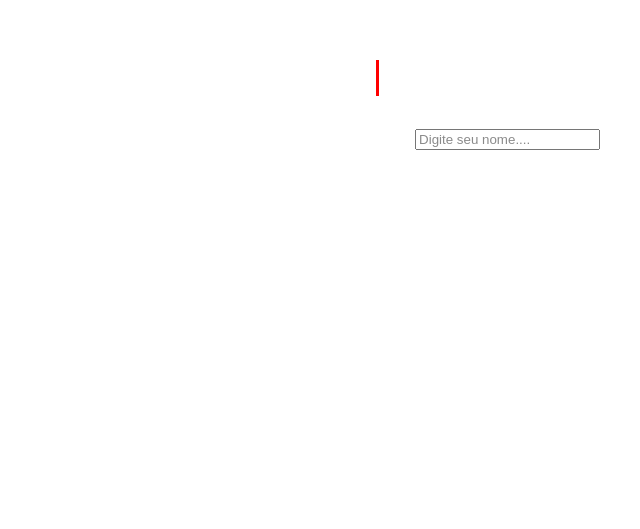
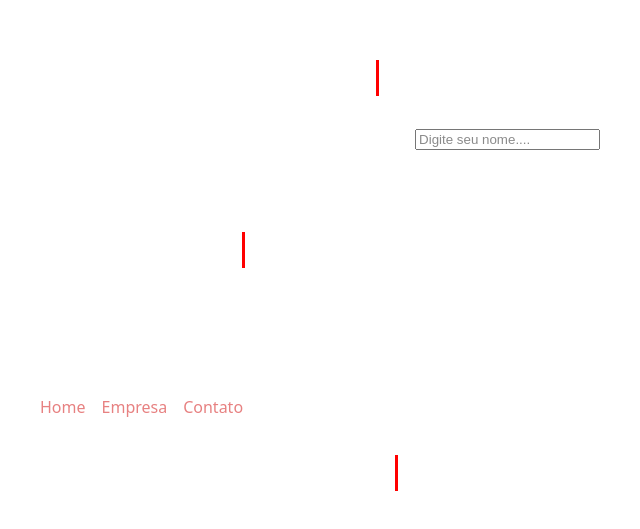
Before and after one commit to Filipe520/Curso-React-2025, a React (Vite) app: page / in a window 1280 px wide. Shown: the part 5921-6450 px from the top of the page, without its empty margins (203-843 px from the left). Before the commit the page ends 6144 px from the top, so only its background shows below. Built offline with nearby package versions, Linux system fonts and the light colour scheme.

Commit message:
Implementando o React Router

```diff
--- a/package.json
+++ b/package.json
@@ -12,7 +12,8 @@
   "dependencies": {
     "prop-types": "^15.8.1",
     "react": "^19.0.0",
-    "react-dom": "^19.0.0"
+    "react-dom": "^19.0.0",
+    "react-router-dom": "^7.4.1"
   },
   "devDependencies": {
     "@eslint/js": "^9.21.0",
--- a/src/App.jsx
+++ b/src/App.jsx
@@ -10,8 +10,16 @@ import Form from './components/Form';
 import Condicional from './components/condicional';
 import OutraLista from './components/OutraLista';
 import SeuNome from './components/SeuNome';
-import {useState} from 'react';
+import { useState } from 'react';
 import Saudacao from './components/SauDacao';
+
+import {BrowserRouter as Router, Routes ,Route} from 'react-router-dom';
+
+import Contato from './pages/Contato';
+import Empresa from './pages/Empresa';
+import Home from './pages/Home';
+import NavBar from './components/layout/navBar';
+import Footer from './components/layout/Footer';
 
 import './App.css'
 
@@ -66,20 +74,20 @@ function App() {
 
       <section className='sectionAulas'>
         <h2>Parte 1. Trabalhando com props.</h2>
-        <SayMyName nome="Filipe"/>
-        <SayMyName nome="Matheus"/>
-        <SayMyName nome={nome}/>
+        <SayMyName nome="Filipe" />
+        <SayMyName nome="Matheus" />
+        <SayMyName nome={nome} />
       </section>
 
       <section className='sectionAulas'>
         <h2>Parte 2. Trabalhando com props</h2>
-        <Pessoa name='Filipe' age='27' job='Programador' photo={url}/>
+        <Pessoa name='Filipe' age='27' job='Programador' photo={url} />
       </section>
 
       <section className='sectionAulas'>
         <h2>Inserindo CSS no React (CSS modules)</h2>
-        <Frase/>
-        <Frase/>
+        <Frase />
+        <Frase />
       </section>
 
       <section className='sectionAulas'>
@@ -98,7 +106,7 @@ function App() {
         <h2>Eventos no React (onClick, onChange e onSubmit)</h2>
         <Evento numero='1'></Evento>
       </section>
-        <Form></Form>
+      <Form></Form>
 
       <section className='form2-1'>
         <h1>Aula - Renderização condicional (if)</h1>
@@ -118,6 +126,25 @@ function App() {
         <SeuNome setNome2={setNome2}></SeuNome>
         <Saudacao nome2={nome2}></Saudacao>
       </section>
+
+      <section className='sectionAulas'>
+        <h2>Implementando o React Router</h2>
+
+        <h4>Códigos no Terminal</h4>
+        <code>npm install react-router-dom</code>
+
+        <Router>
+          <NavBar/>
+
+          <Routes>
+            <Route path='/' element={<Home />}/>
+            <Route path='/contato' element={<Contato />}/>
+            <Route path='/empresa' element={<Empresa />}/>
+          </Routes>
+
+          <Footer />
+        </Router>
+      </section>
     </div>
 
 
--- /dev/null
+++ b/src/components/layout/Footer.jsx
@@ -0,0 +1,7 @@
+const Footer = () => {
+    return (
+        <footer>Radapé</footer>
+    )
+}
+
+export default Footer;
--- /dev/null
+++ b/src/components/layout/NavBar.module.css
@@ -0,0 +1,17 @@
+.list {
+    display: flex;
+    list-style: none;
+}
+
+.item {
+    margin-right: 1rem;
+}
+
+a {
+    color: rgb(231, 129, 129);
+}
+
+a:hover {
+    text-decoration: underline;
+    color: rgb(214, 211, 211);
+}
--- /dev/null
+++ b/src/components/layout/navBar.jsx
@@ -0,0 +1,21 @@
+import { Link } from 'react-router-dom'
+
+import styles from './NavBar.module.css'
+
+const NavBar = () => {
+    return (
+        <ul className={styles.list}>
+            <li className={styles.item}>
+                <Link to='/'>Home</Link>
+            </li>
+            <li className={styles.item}>
+                <Link to='/empresa'>Empresa</Link>
+            </li>
+            <li className={styles.item}>
+                <Link to='/contato'>Contato</Link>
+            </li>
+        </ul>
+    )
+}
+
+export default NavBar;
--- /dev/null
+++ b/src/pages/Contato.jsx
@@ -0,0 +1,17 @@
+function Contato() {
+    return (
+        <div>
+            <h2>Contato</h2>
+            <p>Lorem, ipsum dolor sit amet consectetur adipisicing elit. Quisquam sequi dignissimos tenetur architecto rerum nesciunt enim sapiente veniam et dicta, repellendus alias velit temporibus perspiciatis assumenda quos a ea! Cum!</p>
+
+            <h2>Título 2</h2>
+            <p>Lorem ipsum dolor sit amet, consectetur adipisicing elit. Dolorum consectetur earum eum repudiandae obcaecati cum, tenetur eligendi cupiditate voluptatem! Et alias maxime doloribus debitis. Exercitationem illo magni ab incidunt accusantium.</p>
+
+            <h2>Título 3</h2>
+            <p>Lorem ipsum dolor sit amet, consectetur adipisicing elit. Dolorum consectetur earum eum repudiandae obcaecati cum, tenetur eligendi cupiditate voluptatem! Et alias maxime doloribus debitis. Exercitationem illo magni ab incidunt accusantium.</p>
+
+        </div>
+    )
+}
+
+export default Contato;
--- /dev/null
+++ b/src/pages/Empresa.jsx
@@ -0,0 +1,12 @@
+function Empresa() {
+    return (
+        <div>
+            <h2>Empresa</h2>
+            <p>Lorem, ipsum dolor sit amet consectetur adipisicing elit. Quisquam sequi dignissimos tenetur architecto rerum nesciunt enim sapiente veniam et dicta, repellendus alias velit temporibus perspiciatis assumenda quos a ea! Cum!</p>
+            <h2>Título 2</h2>
+            <p>Lorem ipsum dolor sit amet, consectetur adipisicing elit. Dolorum consectetur earum eum repudiandae obcaecati cum, tenetur eligendi cupiditate voluptatem! Et alias maxime doloribus debitis. Exercitationem illo magni ab incidunt accusantium.</p>
+        </div>
+    )
+}
+
+export default Empresa;
--- /dev/null
+++ b/src/pages/Home.jsx
@@ -0,0 +1,10 @@
+function Home() {
+    return (
+        <div>
+            <h2>Home</h2>
+            <p>Lorem, ipsum dolor sit amet consectetur adipisicing elit. Quisquam sequi dignissimos tenetur architecto rerum nesciunt enim sapiente veniam et dicta, repellendus alias velit temporibus perspiciatis assumenda quos a ea! Cum!</p>
+        </div>
+    )
+}
+
+export default Home;
```
Also changed, not shown: 1 other file (tests, documents, lock files or other folders).
